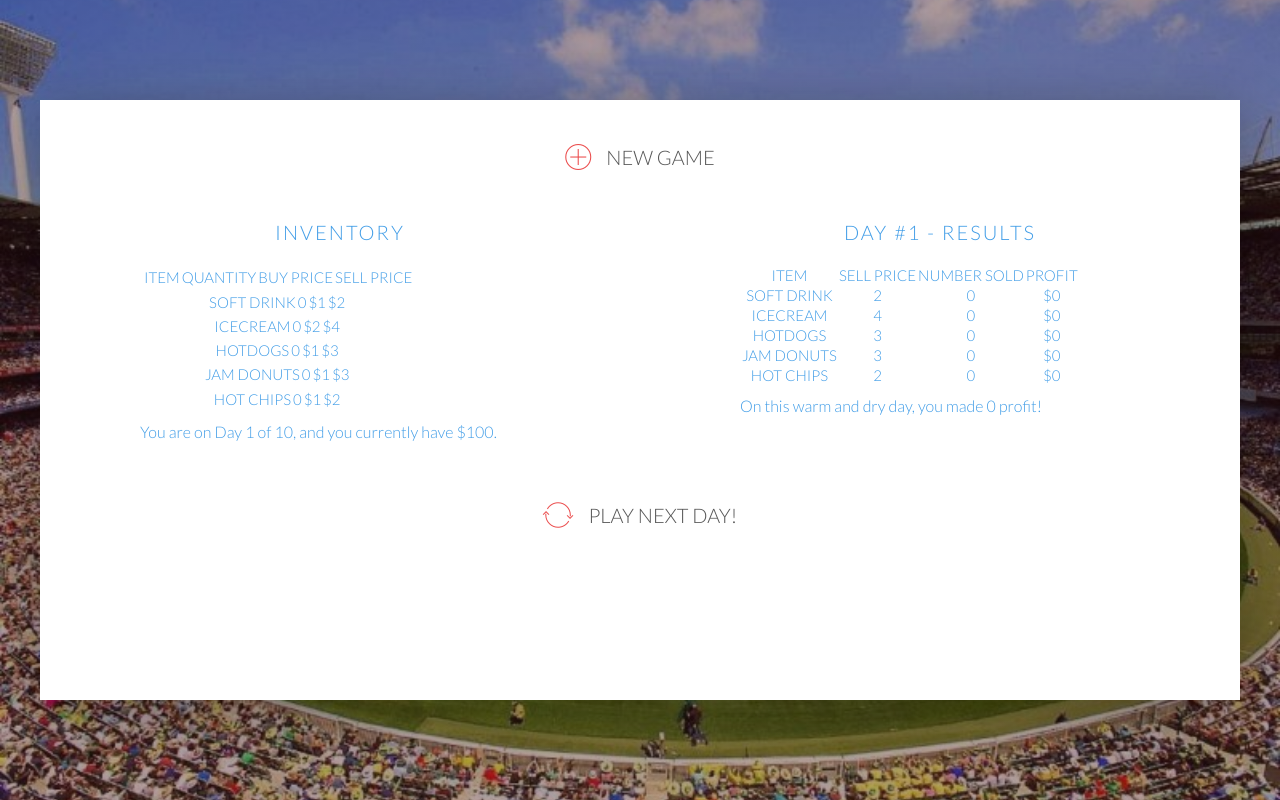
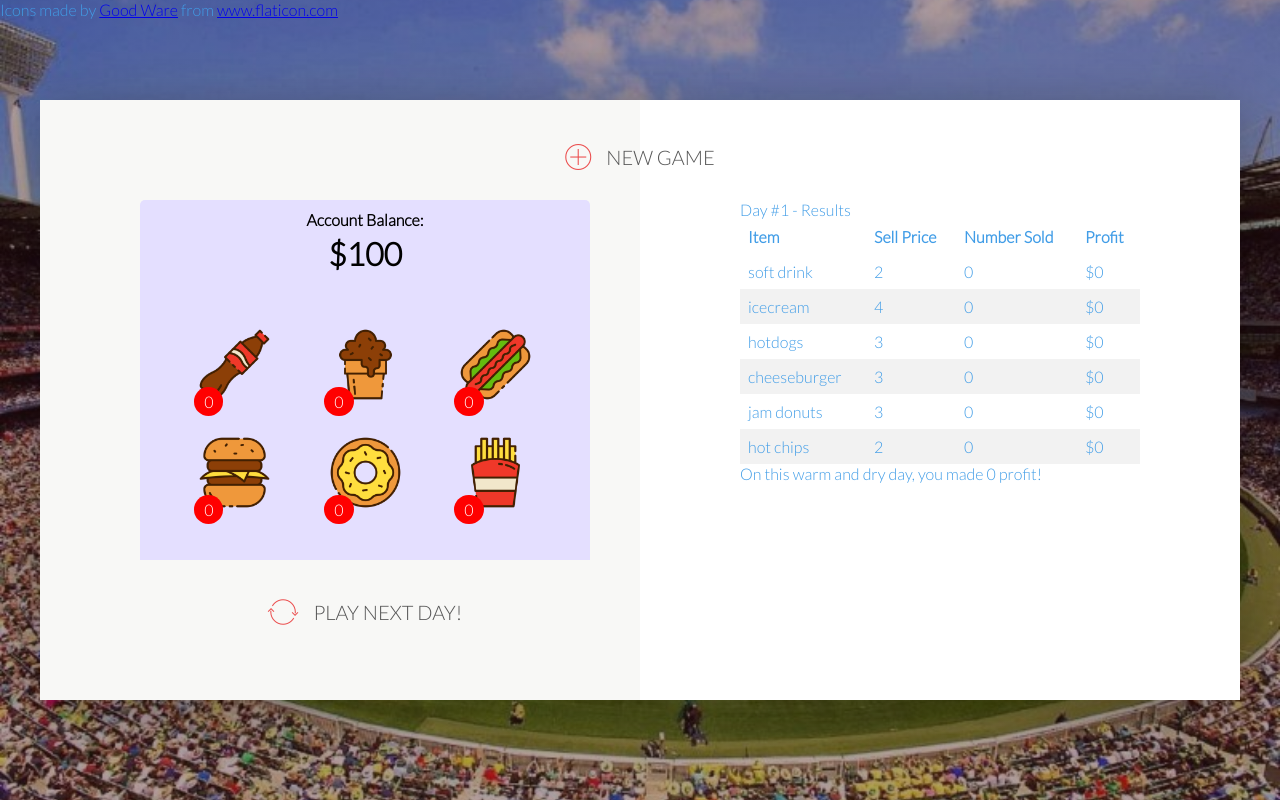
Before and after one commit to Dechene/lemonade, a website built with webpack: page src/index.html in a window 1280 px wide. Both pictures are taken after a click on the button "PLAY NEXT DAY!". Built offline with nearby package versions, Linux system fonts and the light colour scheme.

Commit message:
Icons in place with some fun CSS styling, beginning work on ledger

```diff
--- a/src/css/style.css
+++ b/src/css/style.css
@@ -15,7 +15,7 @@
 }
 
 body {
-    background-image: linear-gradient(
+  background-image: linear-gradient(
       rgba(62, 20, 20, 0.4),
       rgba(62, 20, 20, 0.4)
     ),
@@ -41,35 +41,45 @@ body {
   overflow: hidden;
 }
 
-.buy-panel,
-.sell-panel {
+.left-panel,
+.right-panel {
+  background: rgb(248, 248, 246);
   width: 50%;
   float: left;
   height: 600px;
   padding: 100px;
 }
 
+.right-panel {
+  background: rgb(255, 255, 255);
+}
+
 /**********************************************
 *** buy
 **********************************************/
 
-.buy-pricelist {
+.buy-priceflist {
   /* display: inline; the default for span */
   font-size: 15px;
 }
 
 table {
-  font-size: 15px;
-  text-align: center;
-  text-transform: uppercase;
-  font-weight: 400;
-  margin-top: 20px;
-  margin-bottom: 10px;
-  position: relative;
+  border-collapse: collapse;
+  width: 100%;
+}
+
+th,
+td {
+  text-align: left;
+  padding: 8px;
+}
+
+tr:nth-child(even) {
+  background-color: #f2f2f2;
 }
 
 .buy-name,
-.sell-title {
+.sell-tiftle {
   font-size: 20px;
   text-align: center;
   text-transform: uppercase;
@@ -129,8 +139,9 @@ i {
 .btn-new {
   top: 45px;
 }
+
 .btn-nextDay {
-  top: 403px;
+  top: 400px;
 }
 
 /**********************************************
@@ -149,8 +160,10 @@ i {
   position: absolute;
   background-color: #f1f1f1;
   min-width: 200px;
-  box-shadow: 0px 8px 16px 0px rgba(0,0,0,0.2);
+  box-shadow: 0px 8px 16px 0px rgba(0, 0, 0, 0.2);
   z-index: 1;
+  left: 100%;
+  top: 0%;
 }
 
 /* Divs inside dropdown */
@@ -162,13 +175,19 @@ i {
 }
 
 /* Change color of dropdown links on hover */
-.dropdown-content div:hover {background-color: #ddd;}
+.dropdown-content div:hover {
+  background-color: #ddd;
+}
 
 /* Show the dropdown menu on hover */
-.dropdown:hover .dropdown-content {display: block;}
+.dropdown:hover .dropdown-content {
+  display: block;
+}
 
 /* Change the background color of the dropdown button when the dropdown content is shown */
-.dropdown:hover .dropbtn {background-color: #3e8e41;}
+.dropdown:hover .dropbtn {
+  background-color: #3e8e41;
+}
 
 /**********************************************
 *** TOAST
@@ -177,17 +196,15 @@ i {
 /* The toast - position it at the bottom and in the middle of the screen */
 #toast {
   visibility: hidden; /* Hidden by default. Visible on click */
-  min-width: 250px; /* Set a default minimum width */
-  margin-left: -125px; /* Divide value of min-width by 2 */
+  width: 300px; /* Set a default minimum width */
   background-color: #333; /* Black background color */
   color: #fff; /* White text color */
   text-align: center; /* Centered text */
   border-radius: 2px; /* Rounded borders */
-  padding: 16px; /* Padding */
-  position: fixed; /* Sit on top of the screen */
+  padding: 10px; /* Padding */
+  position: relative;
   z-index: 1; /* Add a z-index if needed */
-  left: 50%; /* Center the toast */
-  bottom: 30px; /* 30px from the bottom */
+  left: 15%;
 }
 
 /* Show the toast when clicking on a button (class added with JavaScript) */
@@ -201,21 +218,108 @@ i {
 
 /* Animations to fade the toast in and out */
 @-webkit-keyframes fadein {
-  from {bottom: 0; opacity: 0;}
-  to {bottom: 30px; opacity: 1;}
+  from {
+    bottom: 0;
+    opacity: 0;
+  }
+  to {
+    bottom: 0;
+    opacity: 1;
+  }
 }
 
 @keyframes fadein {
-  from {bottom: 0; opacity: 0;}
-  to {bottom: 30px; opacity: 1;}
+  from {
+    bottom: 0;
+    opacity: 0;
+  }
+  to {
+    bottom: 0;
+    opacity: 1;
+  }
 }
 
 @-webkit-keyframes fadeout {
-  from {bottom: 30px; opacity: 1;}
-  to {bottom: 0; opacity: 0;}
+  from {
+    bottom: 0;
+    opacity: 1;
+  }
+  to {
+    bottom: 0;
+    opacity: 0;
+  }
 }
 
 @keyframes fadeout {
-  from {bottom: 30px; opacity: 1;}
-  to {bottom: 0; opacity: 0;}
+  from {
+    bottom: 0;
+    opacity: 1;
+  }
+  to {
+    bottom: 0;
+    opacity: 0;
+  }
 }
+
+/**********************************************
+*** NOTIFICATIONS
+**********************************************/
+
+.notification {
+  color: white;
+  text-decoration: none;
+  padding: 15px 26px;
+  position: relative;
+  display: inline-block;
+  border-radius: 2px;
+}
+
+.notification:hover {
+  background: rgb(225, 234, 235);
+}
+
+.notification .badge {
+  position: absolute;
+  top: 75px;
+  right: 75px;
+  padding: 5px 10px;
+  border-radius: 50%;
+  background: red;
+  color: white;
+}
+
+/**********************************************
+*** ACCOUNT
+**********************************************/
+
+#account {
+  position: absolute;
+  top: 0 px;
+  right: 0 px;
+  width: 450px;
+  height: 360px;
+  border-top-left-radius: 5px;
+  border-top-right-radius: 5px;
+  padding: 5px 10px;
+  background: rgb(228, 223, 255);
+  color: black;
+  text-align: center;
+}
+
+.account-heading {
+  padding: 5px 10px;
+  top: 0 px;
+  right: 0 px;
+  font-weight: 800;
+}
+
+/**********************************************
+*** STOCK IMAGES
+**********************************************/
+
+.stock {
+  transition: all 0.2s ease-in-out;
+}
+.stock:hover {
+  transform: scale(1.1);
+}
--- a/src/index.html
+++ b/src/index.html
@@ -17,28 +17,36 @@
 
   <body>
     <div class="wrapper clearfix">
-      <div class="buy-panel active">
-        <div class="buy-name">Inventory</div>
+      <div class="left-panel active">
 
-        <div>
-          <table class="inventory-pricelist">
-            <tr class="item" data-item="title"><td>Item</td><td>Quantity</td><td>Buy Price</td><td>Sell Price</td></tr>
-            <!-- <tr><td>Pepsi</td><td>20</td><td>$2</td><td>$4</td></tr>
-            <tr><td>Chips</td><td>20</td><td>$2</td><td>$4</td></tr>
-            <tr><td>Tea</td><td>20</td><td>$2</td><td>$4</td></tr>
-            <tr><td>Chips</td><td>20</td><td>$2</td><td>$4</td></tr>
-            <tr><td>HotDogs</td><td>20</td><td>$2</td><td>$4</td></tr>           -->
-            </table>
+        <div id="account">
+
+          <div class="account-heading">Account Balance:</div>
           <div class="inventory-summary">
             You are on Day 1 of 10, and you currently have $100.
           </div>
+
+          <div id="toast">Popup message</div>
+
+          <div class="inventory-images">
+            <div class="dropdown"><img id="id-burger" class="stock" height='75px' width='75px' />    </div>
+            <div class="dropdown"><img id="id-softdrink" class="stock"  height='75px' width='75px' /> </div>
+            <div class="dropdown"><img id="id-icecream" class="stock"  height='75px' width='75px' />  </div>
+            <div class="dropdown"><img id="id-hotdog" class="stock"  height='75px' width='75px' />    </div>
+            <div class="dropdown"><img id="id-donut" class="stock"  height='75px' width='75px' />     </div>
+            <div class="dropdown"><img id="id-chips" class="stock"   height='75px' width='75px'/>     </div>
+          </div>
+
+          <button class="btn-nextDay"><i class="ion-ios-loop"></i>Play next day!</button>
         </div>
+
+
       </div>
 
-      <div class="sell-panel active">
+      <div class="right-panel active">
         <div class="sell-title"">Results...</div>
         <div>
-          <table class="sell-pricelist">
+          <table class="sell-ledger">
             <tr><td>Item</td>     <td>Sell Price</td> <td>Number Sold</td> <td>Profit</td></tr>
             <!-- <tr><td>Pepsi</td>    <td>$4</td>         <td>4</td>          <td>$4</td></tr>
             <tr><td>Chips</td>    <td>$4</td>         <td>4</td>          <td>$4</td></tr>
@@ -55,11 +63,11 @@
       <button class="btn-new">
         <i class="ion-ios-plus-outline"></i>New game
       </button>
-      <button class="btn-nextDay"><i class="ion-ios-loop"></i>Play next day!</button>
 
-      <div id="toast">Popup message</div>
+
 
     </div>
 
+    <div>Icons made by <a href="https://www.flaticon.com/authors/good-ware" title="Good Ware">Good Ware</a> from <a href="https://www.flaticon.com/" title="Flaticon">www.flaticon.com</a></div>
 
 </html>
--- a/src/js/index.js
+++ b/src/js/index.js
@@ -6,12 +6,20 @@ import * as inventoryView from "./../views/inventoryView";
 
 import "./../css/style.css";
 
+import imgBurger from "../img/burger.png";
+import imgSoftdrink from "../img/softdrink.png";
+import imgIcecream from "../img/icecream.png";
+import imgHotdog from "../img/hotdog.png";
+import imgDonut from "../img/donut.png";
+import imgChips from "../img/chips.png";
+
 /* Global state of the app
     - Current day
     - Current balance
     - Inventory details
     - The days weather
  */
+
 init();
 /*
  **
@@ -28,25 +36,42 @@ function init() {
   // testing purposes only
   window.state = state;
 
-  state.stock.addItem("soft drink", 0, 1, 2, false, 200, 120, 80, 40);
-  state.stock.addItem("icecream", 0, 2, 4, false, 250, 160, 80, 60);
-  state.stock.addItem("hotdogs", 0, 1, 3, true, 20, 40, 80, 110);
-  state.stock.addItem("jam donuts", 0, 1, 3, false, 20, 40, 80, 110);
-  state.stock.addItem("hot chips", 0, 1, 2, true, 160, 220, 200, 220);
+  state.stock.addItem(
+    "soft drink",
+    0,
+    1,
+    2,
+    false,
+    200,
+    120,
+    80,
+    40,
+    "softdrink"
+  );
+  state.stock.addItem("icecream", 0, 2, 4, false, 250, 160, 80, 60, "icecream");
+  state.stock.addItem("hotdogs", 0, 1, 3, true, 20, 40, 80, 110, "hotdog");
+  state.stock.addItem("cheeseburger", 0, 1, 3, true, 20, 40, 80, 110, "burger");
+  state.stock.addItem("jam donuts", 0, 1, 3, false, 20, 40, 80, 110, "donut");
+  state.stock.addItem("hot chips", 0, 1, 2, true, 160, 220, 200, 220, "chips");
 
-  //output the stock
   updateUI();
 }
 
 function updateUI() {
+  let markup = "";
   //clear current markup
   inventoryView.clearInventory();
 
   // update inventory and sales tables
   state.stock.stock.forEach(el => {
-    inventoryView.renderInventory(el);
-    if (state.env.curDay > 0) inventoryView.renderSales(el);
+    inventoryView.renderInventoryImages(el);
+    if (state.env.curDay > 0) {
+      markup += inventoryView.renderSale(el);
+    }
   });
+
+  if (markup) inventoryView.renderSales(markup);
+  console.log(markup);
 
   // update inventory summary and title
   inventoryView.renderInventorySummary(state.env.curDay, state.balance);
@@ -114,17 +139,17 @@ elements.nextDay.addEventListener("click", e => {
   processDay();
 });
 
-elements.inventoryList.addEventListener("click", e => {
+elements.inventoryImages.addEventListener("click", e => {
   // user has clicked to buy an item
   const item = e.target.dataset.item;
-  const quantity = e.target.dataset.quantity;
+  const quantity = parseInt(e.target.dataset.quantity, 10);
 
   promptPurchase(item, quantity);
 });
 
 function toast(message) {
   // Add the "show" class to DIV and set the message
-  elements.toast.innerText = (message);
+  elements.toast.innerText = message;
   elements.toast.classList.toggle("show");
 
   // After 3 seconds, remove the show class from DIV
--- a/src/models/Inventory.js
+++ b/src/models/Inventory.js
@@ -12,18 +12,20 @@ export default class Inventory {
     w6,
     w54,
     w32,
-    w1
+    w1,
+    icon
   ) {
     const item = {
       item: description,
-      quantity: quantity,
-      cost: cost,
-      sell: sell,
-      wasted: wasted,
-      w6: w6,
-      w54: w54,
-      w32: w32,
-      w1: w1,
+      quantity,
+      cost,
+      sell,
+      wasted,
+      w6,
+      w54,
+      w32,
+      w1,
+      icon
     };
 
     this.stock.push(item);
--- a/src/views/baseView.js
+++ b/src/views/baseView.js
@@ -1,13 +1,20 @@
 export const elements = {
-    inventoryList : document.querySelector(".inventory-pricelist"),
-    inventorySummary : document.querySelector(".inventory-summary"),
+  inventoryImages: document.querySelector(".inventory-images"),
+  inventorySummary: document.querySelector(".inventory-summary"),
 
-    sellTitle : document.querySelector(".sell-title"),
-    sellSummary : document.querySelector(".sell-summary"),
-    saleList : document.querySelector(".sell-pricelist"),
+  sellTitle: document.querySelector(".sell-title"),
+  sellSummary: document.querySelector(".sell-summary"),
+  sellLedger: document.querySelector(".sell-ledger"),
 
-    newGame : document.querySelector(".btn-new"),
-    nextDay : document.querySelector(".btn-nextDay"),
+  newGame: document.querySelector(".btn-new"),
+  nextDay: document.querySelector(".btn-nextDay"),
 
-    toast : document.getElementById("toast"),
-  };
+  toast: document.getElementById("toast"),
+
+  burgerImg: document.getElementById("id-burger"),
+  softdrinkImg: document.getElementById("id-softdrink"),
+  icecreamImg: document.getElementById("id-icecream"),
+  hotdogImg: document.getElementById("id-hotdog"),
+  donutImg: document.getElementById("id-donut"),
+  chipsImg: document.getElementById("id-chips"),
+};
--- a/src/views/inventoryView.js
+++ b/src/views/inventoryView.js
@@ -1,50 +1,49 @@
 import { elements } from "../views/baseView";
 
-export const renderInventory = item => {
+export const renderInventoryImages = item => {
   const markup = `
-        <tr class="item dropdown" data-item="${item.item}">
-        <td>${item.item}</td>
-        <td>${item.quantity}</td>
-        <td>$${item.cost}</td>
-        <td>$${item.sell}</td>
-        <td>
-              <div class="dropdown-content">
-                <div>${item.item}</div>
-                <div data-item="${item.item}" data-quantity="10">+10 units for $${item.cost * 10} </div>
-                <div data-item="${item.item}" data-quantity="25">+25 units for $${item.cost * 25} </div>
-                <div data-item="${item.item}" data-quantity="50">+50 units for $${item.cost * 50} </div>
-              </div>
-        </td>
-        </tr>
+        <div class="dropdown notification" data-item="${item.item}">
+        <span class="badge">${item.quantity}</span>
+          <img id="id-${item.item}" height='75px' width='75px' src="/img/${item.icon}.png" class="stock"  />
+          <div class="dropdown-content">
+            <div data-item="${item.item}" data-quantity="10">+10 units for $${item.cost * 10} </div>
+            <div data-item="${item.item}" data-quantity="25">+25 units for $${item.cost * 25} </div>
+            <div data-item="${item.item}" data-quantity="50">+50 units for $${item.cost * 50} </div>
+          </div>
+        </div>
        `;
 
-  elements.inventoryList.insertAdjacentHTML("beforeend", markup);
+  elements.inventoryImages.insertAdjacentHTML("beforeend", markup);
 };
 
 export const renderInventorySummary = (day, balance) => {
-  const markup = `You are on Day ${day} of 10, and you currently have $${balance}.`;
+  // const markup = `You are on Day ${day} of 10, and you currently have $${balance}.`;
+  const markup = `<h1 class="sansserif">$${balance}</h1>`;
 
   elements.inventorySummary.innerHTML = markup;
 };
 
 export const clearInventory = () => {
-  elements.inventoryList.innerHTML = `<tr class="item dropdown" data-item="title" ><td>Item</td><td>Quantity</td><td>Buy Price</td><td>Sell Price</td></tr>`;
-  elements.saleList.innerHTML = `<tr><td>Item</td><td>Sell Price</td><td>Number Sold</td> <td>Profit</td></tr>`;
+  elements.sellLedger.innerHTML = `<tr><th>Item</th><th>Sell Price</th><th>Number Sold</th><th>Profit</th></tr>`;
   elements.sellSummary.innerHTML = "";
+  elements.inventoryImages.innerHTML = "";
 };
 
-export const renderSales = item => {
-  const markup = `
-        <tr>
+export const renderSale = item => {
+  const markup = `<tr>
             <td>${item.item}</td>
             <td>${item.sell}</td>
             <td>${item.numSold}</td>
             <td>$${item.numSold * item.sell}</td>
-        </tr>
-       `;
+        </tr>`;
+  return markup;
+  //elements.saleList.insertAdjacentHTML("beforeend", markup);
+};
 
-  elements.saleList.insertAdjacentHTML("beforeend", markup);
-};
+export function renderSales (markup){
+  elements.sellLedger.insertAdjacentHTML("beforeend", markup);
+
+}
 
 export const renderSalesTitle = day => {
   const markup = `Day #${day} - Results`;
--- a/webpack.config.js
+++ b/webpack.config.js
@@ -26,7 +26,7 @@ module.exports = {
       },
       {
         test: /\.(png|svg|jpg|gif)$/,
-        use: ["file-loader"],
+        use: ["file-loader?name=/img/[name].[ext]"],
       },
     ],
   },
```
Also changed, not shown: src/img/burger.png (added), src/img/chips.png (added), src/img/donut.png (added), src/img/hotdog.png (added), src/img/icecream.png (added), src/img/softdrink.png (added), 1 other file.
